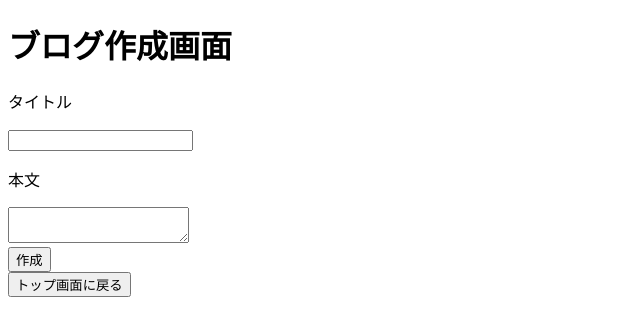
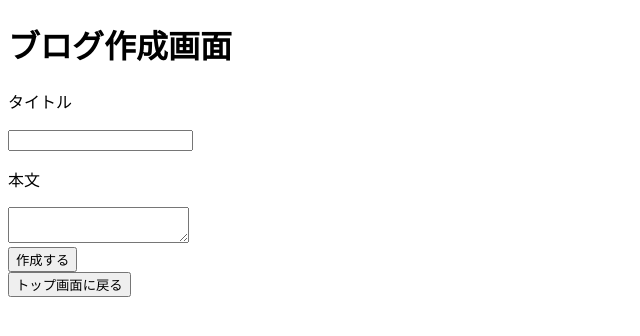
Before and after one commit to HidekiMaekawa55/blog_app, a Next.js app in the folder frontend/app/: page /blog/new in a window 1280 px wide. Shown: the top 336 px of the page, without its empty margins (0-640 px from the left). Built offline with nearby package versions, Linux system fonts and the light colour scheme.

Commit message:
♻️ blog/formをコンポーネント化

```diff
--- a/frontend/app/src/app/blog/new/page.tsx
+++ b/frontend/app/src/app/blog/new/page.tsx
@@ -1,36 +1,11 @@
-'use client'
-import {useTitleState} from 'hooks/useTitleState'
-import {useContentState} from 'hooks/useContentState'
 import Link from 'next/link';
+import {BlogForm} from 'components/forms/blog'
 
 const blogNew = () => {
-  const [title, handleTitleChange] = useTitleState();
-  const [content, handleContentChange] = useContentState();
-
-  const submitForm = () => {
-    try {
-      const response = fetch("http://localhost:3004/blogs", {
-        method: 'POST',
-        headers: {
-          'Content-Type': 'application/json'
-        },
-        body: JSON.stringify({ title, content })
-      });
-      window.location.href = '/';
-    } catch (error) {
-      console.error(error);
-    }
-  }
-
   return (
     <div>
       <h1>ブログ作成画面</h1>
-      <p>タイトル</p>
-      <input type="text" value={title} onChange={handleTitleChange}/>
-      <p>本文</p>
-      <textarea value={content} onChange={handleContentChange}/><br />
-      <button onClick={submitForm}>作成</button>
-      <br />
+      <BlogForm buttonName='作成する'/>
       <Link href="/"><button>トップ画面に戻る</button></Link>
     </div>
   );
--- /dev/null
+++ b/frontend/app/src/components/forms/blog.tsx
@@ -0,0 +1,43 @@
+'use client'
+import {useTitleState} from 'hooks/useTitleState'
+import {useContentState} from 'hooks/useContentState'
+
+export const BlogForm = (props) => {
+  const [title, handleTitleChange] = useTitleState(props.blog?.title);
+  const [content, handleContentChange] = useContentState(props.blog?.content);
+
+  const submitForm = () => {
+    try {
+      if (props.blog === undefined) {
+        const response = fetch("http://localhost:3004/blogs", {
+          method: 'POST',
+          headers: {
+            'Content-Type': 'application/json'
+          },
+          body: JSON.stringify({ title, content })
+        });
+      } else {
+        const response = fetch(`http://localhost:3004/blogs/${props.blog.id}`, {
+          method: 'PATCH',
+          headers: {
+            'Content-Type': 'application/json'
+          },
+          body: JSON.stringify({ title, content })
+        });
+      }
+      window.location.href = '/';
+    } catch (error) {
+      console.error(error);
+    }
+  }
+
+  return (
+    <div>
+      <p>タイトル</p>
+      <input type="text" value={title} onChange={handleTitleChange}/>
+      <p>本文</p>
+      <textarea value={content} onChange={handleContentChange}/><br />
+      <button onClick={submitForm}>{props.buttonName}</button><br />
+    </div>
+  );
+}
```
